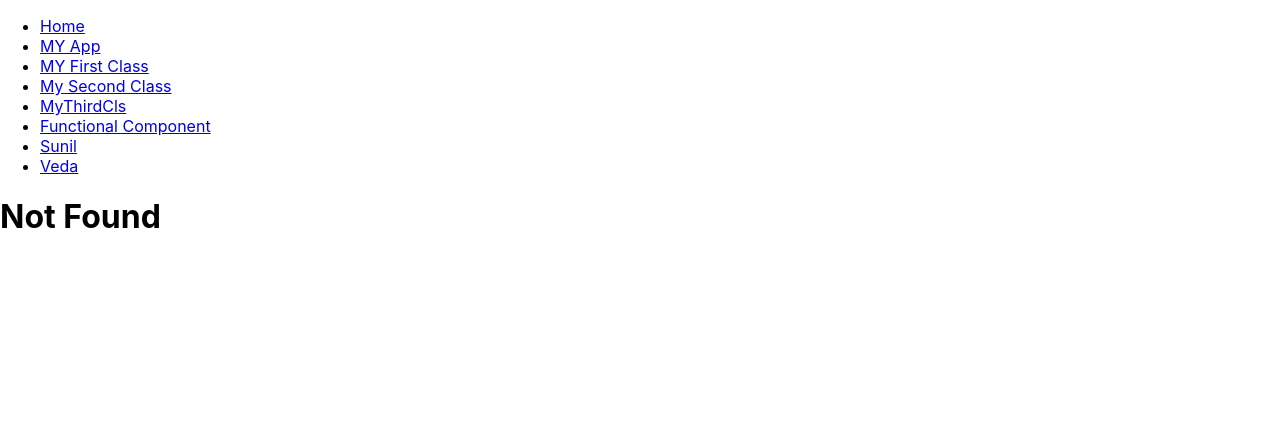
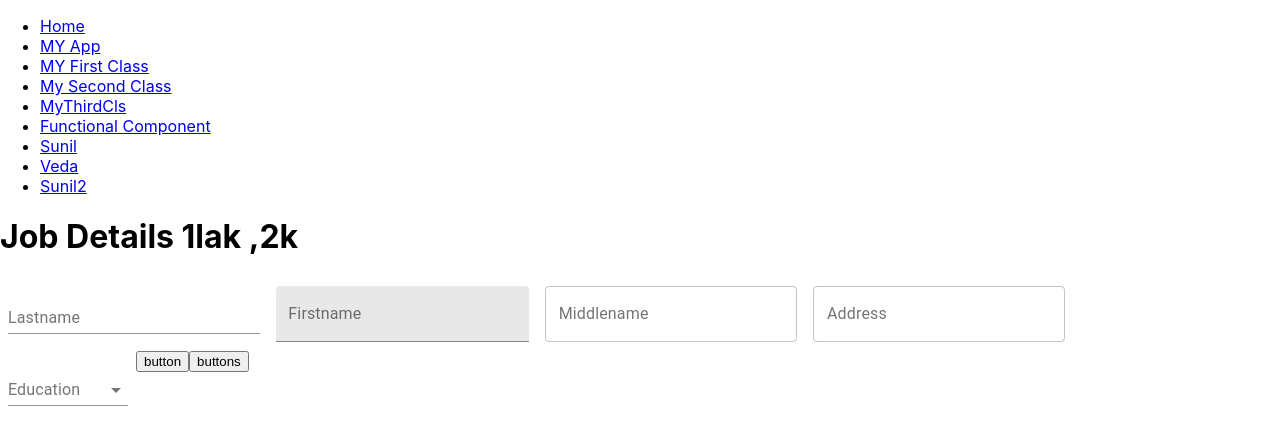
Before and after one commit to Yashwanth-Ramanjineya/My_Dec_Project, a React (Create React App) app: page /Sunil2 in a window 1280 px wide. Before the commit this address had no page. Shown: the top 434 px of the page. Built offline with nearby package versions, Linux system fonts and the light colour scheme.

Commit message:
state,ele,boxs

```diff
--- /dev/null
+++ b/src/Sunil2.js
@@ -0,0 +1,72 @@
+import React from "react";
+import { makeStyles } from "@material-ui/core/styles";
+import TextField from "@material-ui/core/TextField";
+import InputLabel from "@material-ui/core/InputLabel";
+import MenuItem from "@material-ui/core/MenuItem";
+import FormHelperText from "@material-ui/core/FormHelperText";
+import FormControl from "@material-ui/core/FormControl";
+import Select from "@material-ui/core/Select";
+import { useState } from "react";
+
+const useStyles = makeStyles((theme) => ({
+  root: {
+    "& > *": {
+      margin: theme.spacing(1),
+      width: "25ch",
+    },
+  },
+  formControl: {
+    margin: theme.spacing(1),
+    minWidth: 120,
+  },
+  selectEmpty: {
+    marginTop: theme.spacing(2),
+  },
+}));
+
+function Sunil2() {
+  const classes = useStyles();
+  const [Income, setIncome] = useState("1lak");
+  const [Tax, setTax] = useState("2k");
+  const handleButton = () => {
+    setIncome("2lak");
+  };
+  const handleButtons = () => {
+    setTax("2.5k");
+  };
+
+  const [Education, seteducation] = React.useState("");
+
+  const handleChange = (event) => {
+    seteducation(event.target.value);
+  };
+  return (
+    <div>
+      <h1>
+        Job Details {Income} ,{Tax}
+      </h1>
+      <form className={classes.root} noValidate autoComplete="off">
+        <TextField id="standard-basic" label="Lastname" />
+        <TextField id="filled-basic" label="Firstname" variant="filled" />
+        <TextField id="outlined-basic" label="Middlename" variant="outlined" />
+        <TextField id="outlined-basic" label="Address" variant="outlined" />
+      </form>
+      <FormControl className={classes.formControl}>
+        <InputLabel id="demo-simple-select-label">Education</InputLabel>
+        <Select
+          labelId="demo-simple-select-label"
+          id="demo-simple-select"
+          value={Education}
+          onChange={handleChange}
+        >
+          <MenuItem value={"B.E."}>B.E.</MenuItem>
+          <MenuItem value={"MS"}>MS</MenuItem>
+          <MenuItem value={"UnderGraduate"}>UnderGraduate</MenuItem>
+        </Select>
+      </FormControl>
+      <button onClick={handleButton}>button</button>
+      <button onClick={handleButtons}>buttons</button>
+    </div>
+  );
+}
+export default Sunil2;
--- a/src/index.js
+++ b/src/index.js
@@ -15,6 +15,7 @@ import MyThirdCls from "./MyThirdCls";
 import FunctionalComponent from "./FunctionalComponent";
 import Sunil from "./Sunil";
 import Veda from "./Veda";
+import Sunil2 from "./Sunil2";
 
 const myStore = createStore(myReducer);
 
@@ -46,6 +47,9 @@ const routing = (
         <li>
           <Link to="/Veda">Veda</Link>
         </li>
+        <li>
+          <Link to="/Sunil2">Sunil2</Link>
+        </li>
       </ul>
       <Switch>
         <Route exact path="/" component={App} />
@@ -60,6 +64,7 @@ const routing = (
         />
         <Route exact path="/Sunil" component={Sunil} />
         <Route exact path="/Veda" component={Veda} />
+        <Route exact path="/Sunil2" component={Sunil2} />
         <Route component={NotFound} />
       </Switch>
     </div>
```
